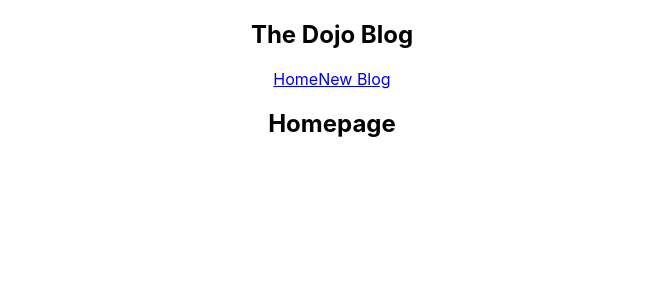
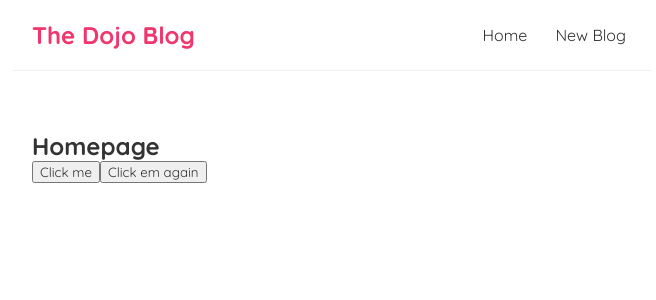
Before and after one commit to Harun29/first-react-project, a React (Create React App) app: page / in a window 1280 px wide. Shown: the top 300 px of the page, without its empty margins (308-964 px from the left). Built offline with nearby package versions, Linux system fonts and the light colour scheme.

Commit message:
click event

```diff
--- a/src/App.css
+++ /dev/null
@@ -1,38 +0,0 @@
-.App {
-  text-align: center;
-}
-
-.App-logo {
-  height: 40vmin;
-  pointer-events: none;
-}
-
-@media (prefers-reduced-motion: no-preference) {
-  .App-logo {
-    animation: App-logo-spin infinite 20s linear;
-  }
-}
-
-.App-header {
-  background-color: #282c34;
-  min-height: 100vh;
-  display: flex;
-  flex-direction: column;
-  align-items: center;
-  justify-content: center;
-  font-size: calc(10px + 2vmin);
-  color: white;
-}
-
-.App-link {
-  color: #61dafb;
-}
-
-@keyframes App-logo-spin {
-  from {
-    transform: rotate(0deg);
-  }
-  to {
-    transform: rotate(360deg);
-  }
-}
--- a/src/App.js
+++ b/src/App.js
@@ -1,4 +1,3 @@
-import './App.css';
 import Navbar from './Navbar'
 import Home from './Home'
 
--- a/src/Home.js
+++ b/src/Home.js
@@ -1,7 +1,18 @@
 const Home = () => {
+
+    const handleClick = (e) => {
+        console.log('hello world', e)
+    }
+
+    const handleClickAgain = (name, e) => {
+        console.log('hello ' + name, e.target);
+    }
+
     return (
         <div className="home">
             <h2>Homepage</h2>
+            <button onClick={handleClick}>Click me</button>
+            <button onClick={(e) => handleClickAgain('harun', e)}>Click em again</button>
         </div>
      );
 }
--- a/src/index.css
+++ b/src/index.css
@@ -1,13 +1,42 @@
-body {
+@import url('https://fonts.googleapis.com/css2?family=Quicksand:wght@300;400;500;600;700&display=swap');
+
+/* base styles */
+
+* {
   margin: 0;
-  font-family: -apple-system, BlinkMacSystemFont, 'Segoe UI', 'Roboto', 'Oxygen',
-    'Ubuntu', 'Cantarell', 'Fira Sans', 'Droid Sans', 'Helvetica Neue',
-    sans-serif;
-  -webkit-font-smoothing: antialiased;
-  -moz-osx-font-smoothing: grayscale;
+  font-family: "Quicksand";
+  color: #333;
 }
 
-code {
-  font-family: source-code-pro, Menlo, Monaco, Consolas, 'Courier New',
-    monospace;
+.navbar {
+  padding: 20px;
+  display: flex;
+  align-items: center;
+  max-width: 600px;
+  margin: 0 auto;
+  border-bottom: 1px solid #f2f2f2;
 }
+
+.navbar h1 {
+  color: #f1356d;
+}
+
+.navbar .links {
+  margin-left: auto;
+}
+
+.navbar a {
+  margin-left: 16px;
+  text-decoration: none;
+  padding: 6px;
+}
+
+.navbar a:hover {
+  color: #f1356d;
+}
+
+.content {
+  max-width: 600px;
+  margin: 40px auto;
+  padding: 20px;
+}
```
